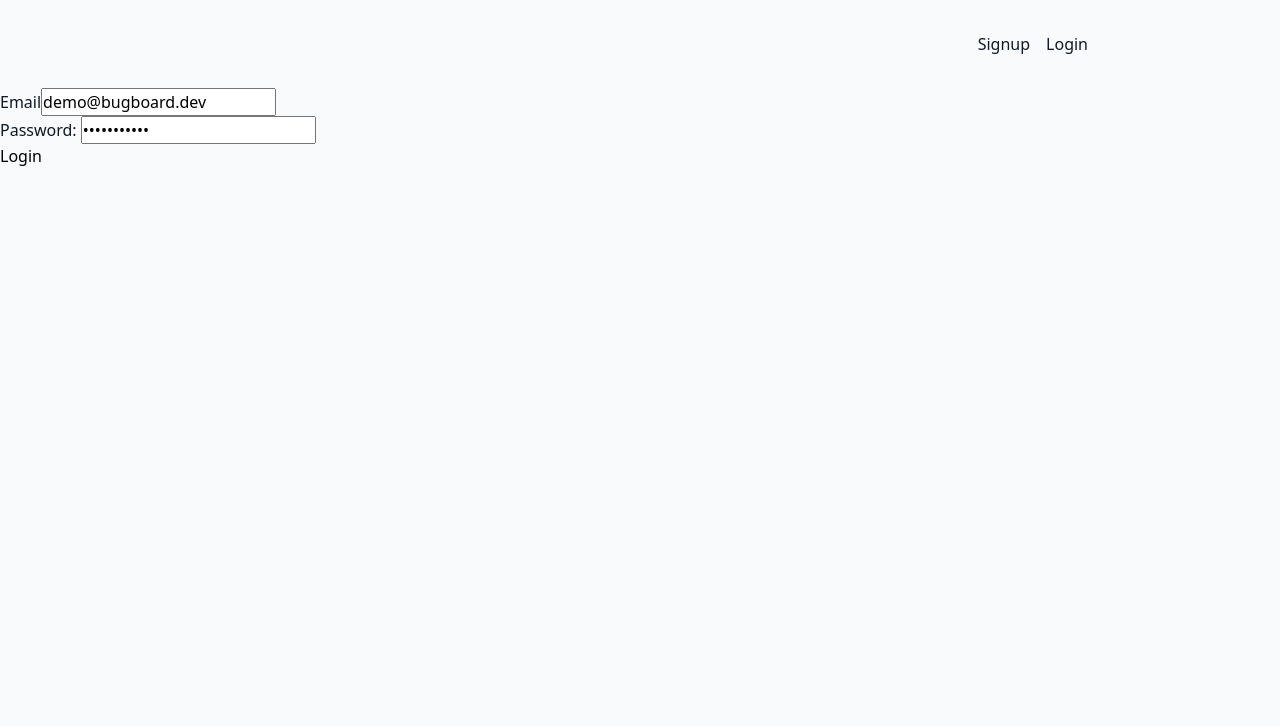
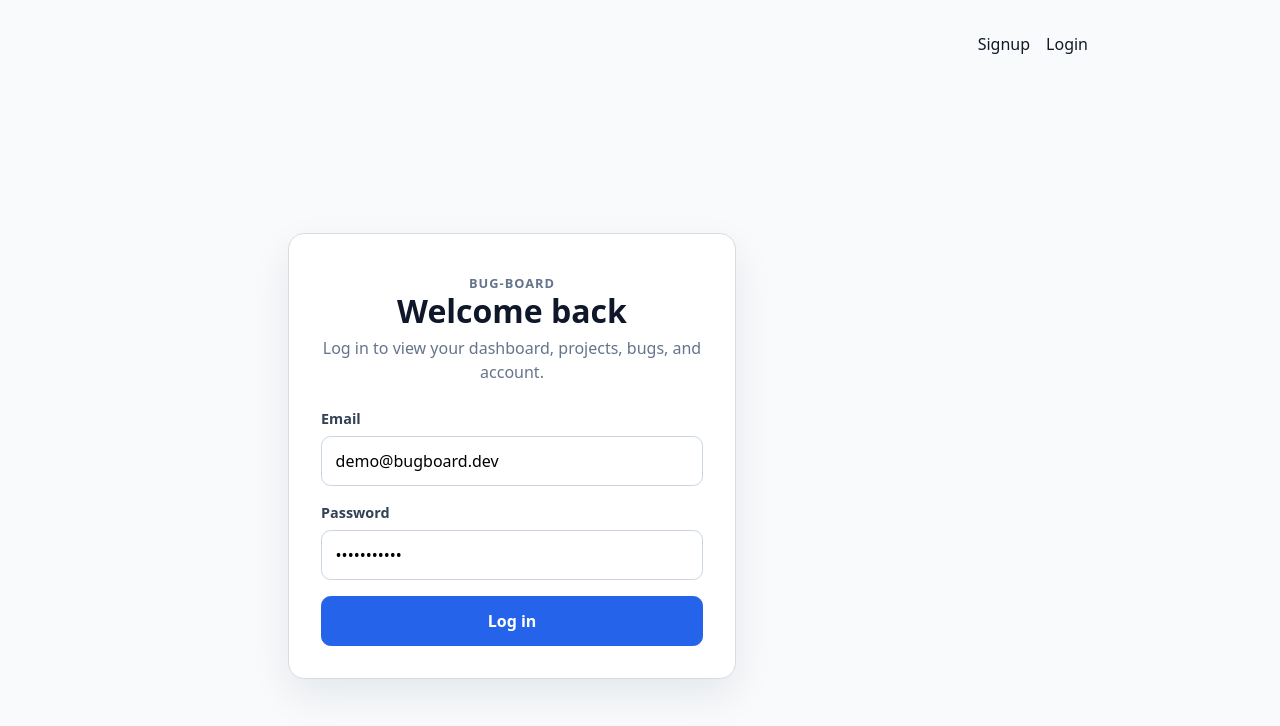
Before and after one commit to mdubelbeis/bug-board, a React (Vite) app in the folder client/: page /login in a window 1280 px wide. Shown: the top 726 px of the page. Built offline with nearby package versions, Linux system fonts and the light colour scheme.

Commit message:
styles: init styles for LoginPage

```diff
--- a/client/src/pages/login/LoginPage.module.css
+++ b/client/src/pages/login/LoginPage.module.css
@@ -0,0 +1,98 @@
+.authPage {
+  min-height: calc(100vh - 4rem);
+  display: flex;
+  align-items: center;
+  justify-content: center;
+  padding: 2rem;
+}
+
+.authCard {
+  width: min(100%, 28rem);
+  padding: 2rem;
+  border: 1px solid #d7dce3;
+  border-radius: 1rem;
+  background: #ffffff;
+  box-shadow: 0 1rem 2.5rem rgba(15, 23, 42, 0.08);
+}
+
+.authHeader {
+  margin-bottom: 1.5rem;
+  text-align: center;
+}
+
+.authHeader h1 {
+  margin: 0;
+  font-size: 2rem;
+  line-height: 1.1;
+  color: #0f172a;
+}
+
+.authHeader p {
+  margin: 0.5rem 0 0;
+  color: #64748b;
+}
+
+.eyebrow {
+  margin: 0 0 0.5rem;
+  font-size: 0.8rem;
+  font-weight: 700;
+  letter-spacing: 0.08em;
+  text-transform: uppercase;
+  color: #2563eb;
+}
+
+.authForm {
+  display: grid;
+  gap: 1rem;
+}
+
+.formGroup {
+  display: grid;
+  gap: 0.4rem;
+}
+
+.formGroup label {
+  font-size: 0.9rem;
+  font-weight: 600;
+  color: #334155;
+}
+
+.formGroup input {
+  width: 100%;
+  padding: 0.75rem 0.85rem;
+  border: 1px solid #cbd5e1;
+  border-radius: 0.6rem;
+  font: inherit;
+}
+
+.formGroup input:focus {
+  outline: 2px solid #93c5fd;
+  border-color: #2563eb;
+}
+
+.primaryButton {
+  width: 100%;
+  padding: 0.75rem 1rem;
+  border: 1px solid #2563eb;
+  border-radius: 0.6rem;
+  background: #2563eb;
+  color: #ffffff;
+  font: inherit;
+  font-weight: 700;
+  cursor: pointer;
+}
+
+.primaryButton:hover {
+  background: #1d4ed8;
+}
+
+.errorMessage {
+  display: grid;
+  gap: 0.25rem;
+  padding: 0.75rem 0.85rem;
+  border: 1px solid #fecaca;
+  border-radius: 0.6rem;
+  background: #fef2f2;
+  color: #b91c1c;
+  font-size: 0.9rem;
+}
--- a/client/src/pages/login/LoginPage.tsx
+++ b/client/src/pages/login/LoginPage.tsx
@@ -1,5 +1,6 @@
 import { useState } from 'react';
 import { useNavigate } from 'react-router-dom';
+import styles from './LoginPage.module.css';
 
 const LoginPage = () => {
   const [errors, setErrors] = useState<{ title: string; message: string } | null>(null);
@@ -8,6 +9,7 @@ const LoginPage = () => {
   async function handleLogin(e: React.SubmitEvent<HTMLFormElement>) {
     e.preventDefault();
     setErrors(null);
+
     const form = new FormData(e.currentTarget);
 
     const email = form.get('email');
@@ -24,6 +26,7 @@ const LoginPage = () => {
           password,
         }),
       });
+
       const data = await response.json();
 
       if (!response.ok) {
@@ -32,8 +35,7 @@ const LoginPage = () => {
 
       if (data) {
         localStorage.setItem('token', data.token);
-
-        navigate('/dashboard', {});
+        navigate('/dashboard');
       }
     } catch (err) {
       if (err instanceof Error) {
@@ -41,38 +43,54 @@ const LoginPage = () => {
       }
     }
   }
+
   return (
-    <main>
-      <form onSubmit={handleLogin}>
-        <div>
+    <section className={styles.authPage}>
+      <div className={styles.authCard}>
+        <div className={styles.authHeader}>
+          <p className={styles.eyebrow}>Bug-Board</p>
+          <h1>Welcome back</h1>
+          <p>Log in to view your dashboard, projects, bugs, and account.</p>
+        </div>
+
+        <form className={styles.authForm} onSubmit={handleLogin}>
+          <div className={styles.formGroup}>
             <label htmlFor='email'>Email</label>
             <input
               type='email'
               name='email'
               id='email'
               placeholder='demo@bugboard.dev'
-            defaultValue={'demo@bugboard.dev'}
+              defaultValue='demo@bugboard.dev'
+              required
             />
           </div>
-        <div>
-          <label htmlFor='password'>Password: </label>
+
+          <div className={styles.formGroup}>
+            <label htmlFor='password'>Password</label>
             <input
               type='password'
               name='password'
               id='password'
               placeholder='password123'
-            defaultValue={'password123'}
+              defaultValue='password123'
+              required
             />
           </div>
-        <button>Login</button>
-      </form>
+
           {errors && (
-        <div>
+            <div className={styles.errorMessage}>
               <span>{errors.title}</span>
               <span>{errors.message}</span>
             </div>
           )}
-    </main>
+
+          <button className={styles.primaryButton} type='submit'>
+            Log in
+          </button>
+        </form>
+      </div>
+    </section>
   );
 };
 
```
Lines whose indentation alone changed are shown as unchanged.
